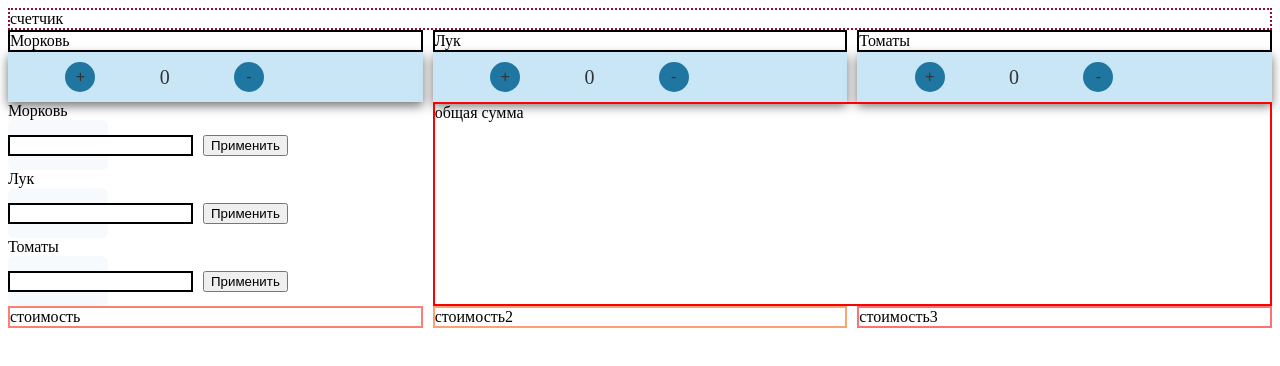
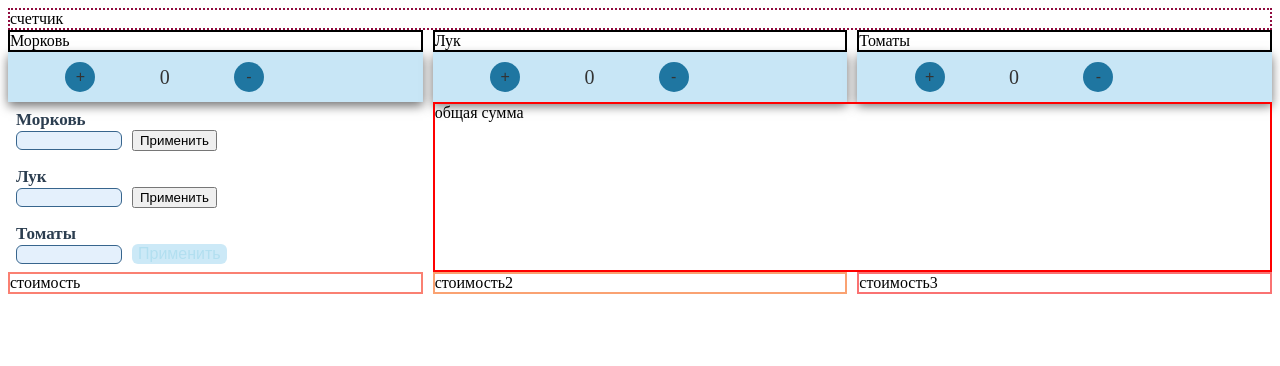
Before and after one commit to nayakhanina/special-garden, a plain HTML site: page index.html in a window 1280 px wide. Drawn offline with Linux system fonts and the light colour scheme.

Commit message:
кнопка применить

```diff
--- a/index.html
+++ b/index.html
@@ -42,26 +42,26 @@
         <div class='main-info grid'>
             <div class="product-prices col-4">
                 <div class='name-1'>Морковь
-                    <div class='input-1'>
-                        <input type="text" value="" name="carrot" class="carrot" />
+                    <div class='input'>
+                        <input type="text" value="" name="carrot" class="carrot frame-1" />
                         <button>Применить</button>
                     </div>
                 </div>
                 <div class='name-2'>Лук
-                    <div class='input-2'>
-                        <input type="text" value="" name="onion" class="onion" />
+                    <div class='input'>
+                        <input type="text" value="" name="onion" class="onion frame-2" />
                         <button>Применить</button>
                     </div>
                 </div>
                 <div class='name-3'>Томаты
-                    <div class='input-3'>
-                        <input type="text" value="" name="tomato" class="tomato" />
-                        <button>Применить</button>
+                    <div class='input'>
+                        <input type="text" value="" name="tomato" class="tomato frame-3" />
+                        <button class="button-4">Применить</button>
                     </div>
                 </div>
             </div>
             <div class='sum col-8'>общая сумма</div>
-            </div>
+        </div>
         <div class='position-price grid'>
             <div class='price-1 col-4'>стоимость</div>
             <div class='price-2 col-4'>стоимость2</div>
--- a/styles.css
+++ b/styles.css
@@ -87,16 +87,35 @@
     padding: 10px;
 }
 
-.input-1,
-.input-2,
-.input-3 {
+.frame-1,
+.frame-2,
+.frame-3 {
+    width: 100px;
+    border: 1px solid #37658d;
+    background-color: #e4f0fc;
+    border-radius: 6px;
+}
+
+.input {
     display: flex;
-	gap: 10px;
-	align-items: center;
-    width: 100px;
-    height: 50px;
-    border: 1px #d0d7dd;
-    background-color: #f7fafd;
-    border-radius: 6px;
+    gap: 10px;
+    align-items: center;
 
 }
+
+.name-1,
+.name-2,
+.name-3 {
+font-size: 17px;
+font-weight: bold;
+color: #2c3e50;
+padding: 8px
+}
+
+.button-4 {
+    background-color: #cce9f7;
+    border: none;
+    font-size: 16px;
+    border-radius: 6px;
+    color: #b2dff0;
+}
```
